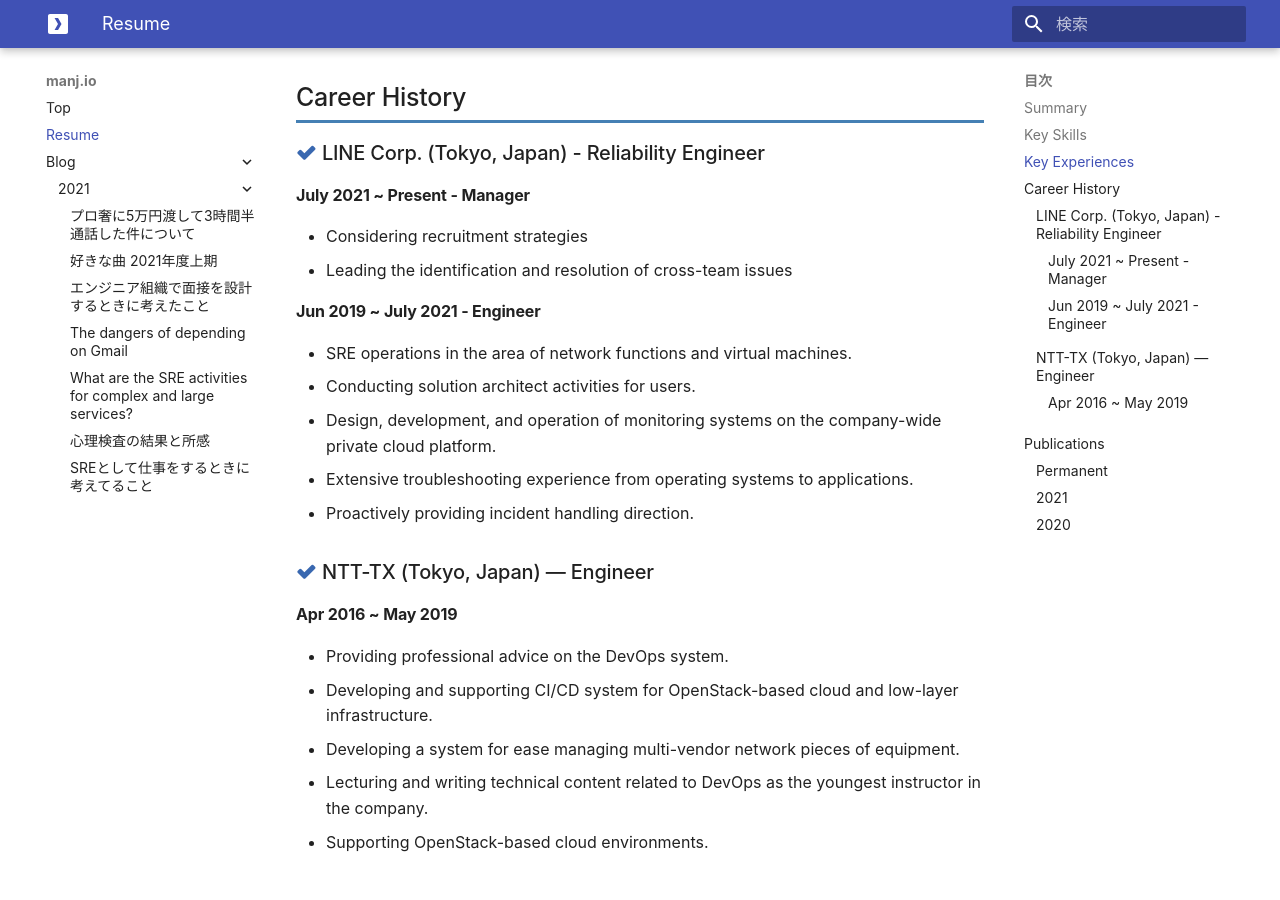
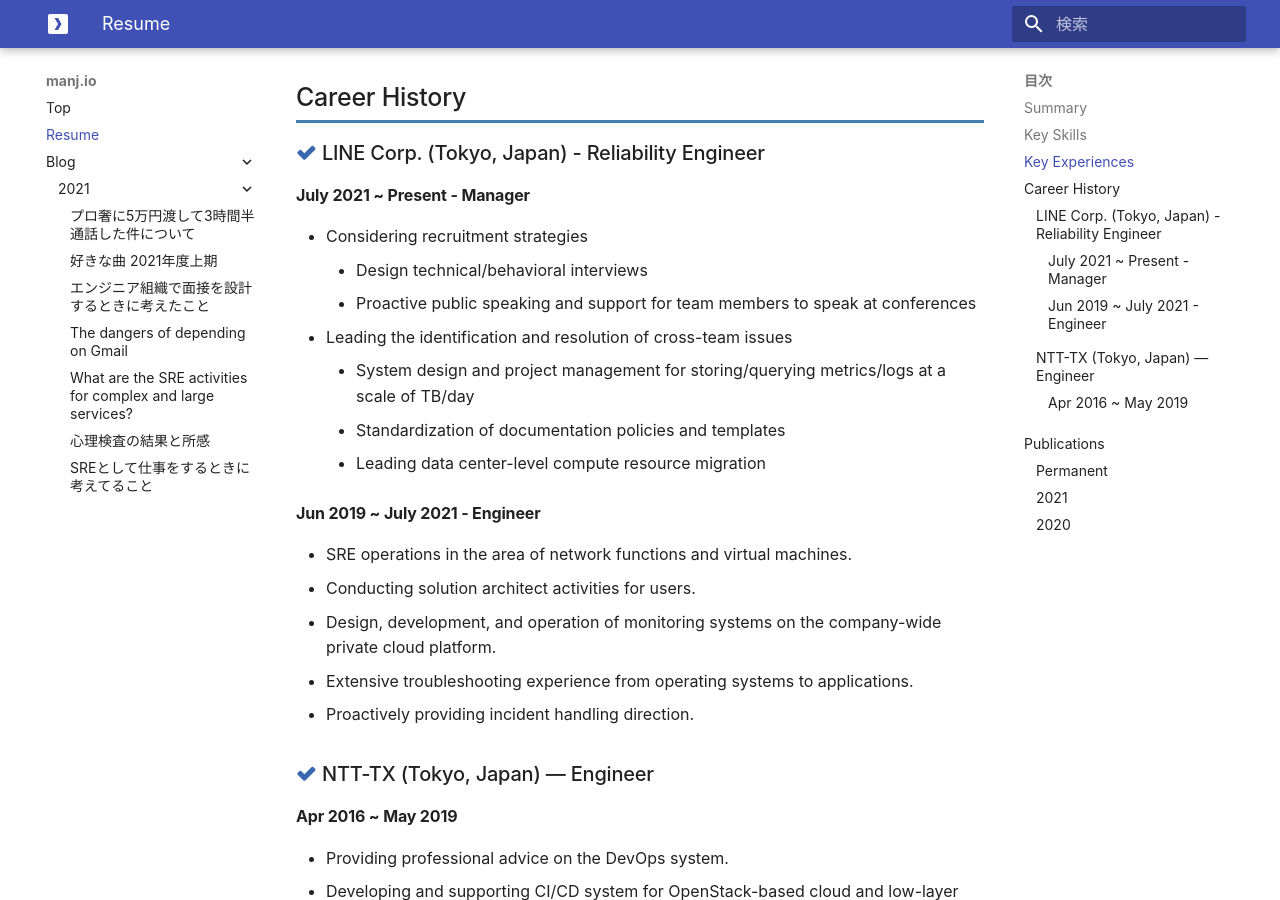
Before and after one commit to manji-0/blog, an MkDocs documentation site: the page built from docs/resume.md, in a window 1280 px wide and 900 px high, scrolled down 865 px. Built offline with MkDocs 1.6.1 and Material for MkDocs 9.7.7, drawn with Linux system fonts in a browser that asks for light colours; nearby versions of some CDN libraries; comment, search, counter and statistics services are not loaded.

Commit message:
update resume

```diff
--- a/docs/resume.md
+++ b/docs/resume.md
@@ -20,7 +24,12 @@
 ### LINE Corp. (Tokyo, Japan) - Reliability Engineer
 #### July 2021 ~ Present - Manager
 * Considering recruitment strategies
+    * Design technical/behavioral interviews
+    * Proactive public speaking and support for team members to speak at conferences
 * Leading the identification and resolution of cross-team issues
+    * System design and project management for storing/querying metrics/logs at a scale of TB/day
+    * Standardization of documentation policies and templates
+    * Leading data center-level compute resource migration
 
 #### Jun 2019 ~ July 2021 - Engineer
 * SRE operations in the area of network functions and virtual machines.
```
Also changed, not shown: other parts of docs/resume.md (+4 -0 lines).
